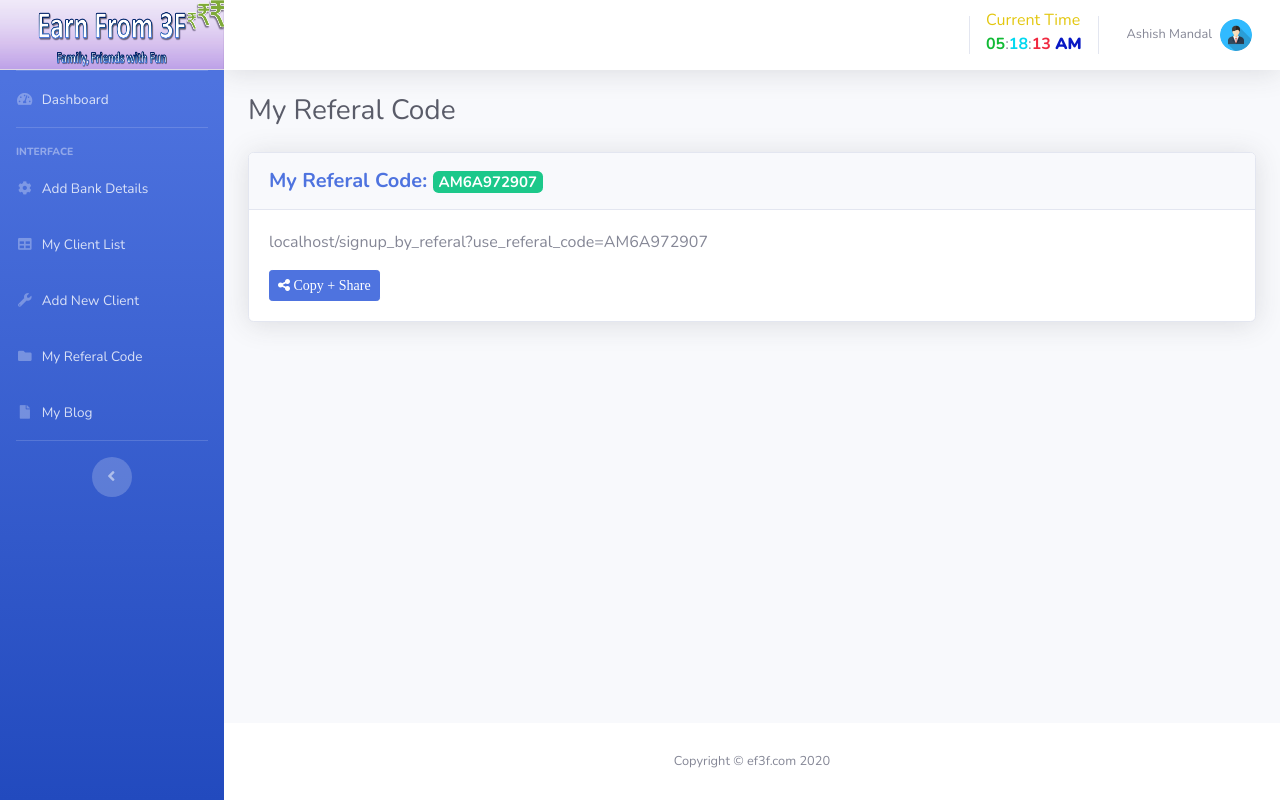
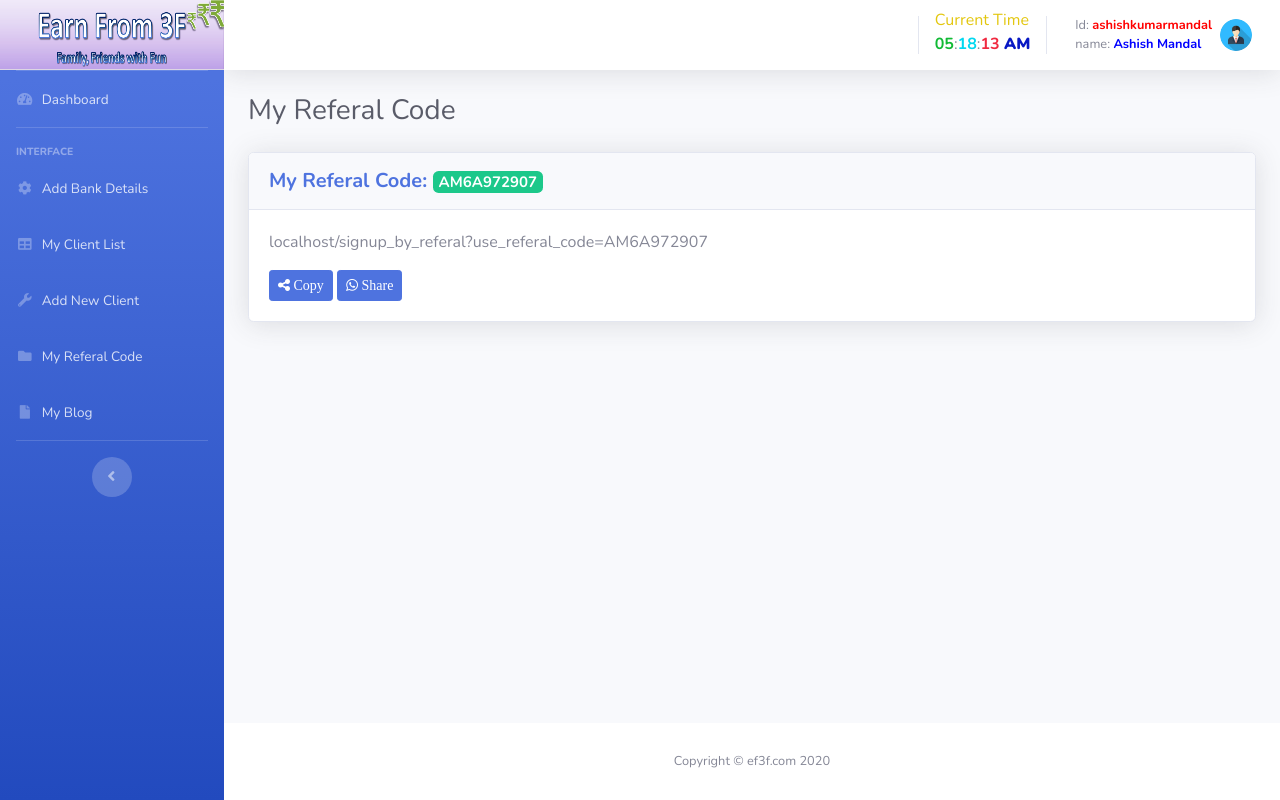
Before and after one commit to Ashish-Kumar-Mandal/ef3f, a Django app: page /client/my_referal_code in a window 1280 px wide. Run offline with Django 3.2, Linux system fonts and the light colour scheme; a user stored in the database is signed in; data comes from the database, SQL or seed files in the repository; both versions use the stored data as it was after the commit; some libraries are stand-ins or nearby versions.

Commit message:
add whatsapp share

```diff
--- a/templates/base.html
+++ b/templates/base.html
@@ -99,7 +99,7 @@
                         <!-- Nav Item - User Information -->
                         <li class="nav-item dropdown no-arrow">
                             <a class="nav-link dropdown-toggle" href="#" id="userDropdown" role="button" data-toggle="dropdown" aria-haspopup="true" aria-expanded="false">
-                                <span class="mr-2 d-none d-lg-inline text-gray-600 small">{{user.get_full_name}}</span>
+                                <span class="mr-2 d-none d-lg-inline text-gray-600 small">Id: <b style="color:#f00;">{{user.username}}</b><br>name: <b style="color:#00f;">{{user.get_full_name}}</b></span>
                                 <img class="img-profile rounded-circle" src="{% static 'images/userIcon.jfif' %}">
                             </a>
                             <!-- Dropdown - User Information -->
--- a/templates/client/share_referal_code.html
+++ b/templates/client/share_referal_code.html
@@ -3,8 +3,6 @@
 {% block body_titlle %}My Referal Code{% endblock body_titlle %}
 {% block css %}<style>
 #urlShare{
-    min-width: 500px;
-    overflow-x: scroll;
     border: none;
     outline: none;
     color: rgba(red, green, blue, alpha);
@@ -27,7 +25,8 @@
                 <div class="card-body text-justify">
                     <div>
                         <p id="urlShare">{{ request.get_host }}/signup_by_referal?use_referal_code={{my_referal_code}}</p>
-                        <button id="btnShare" class="btn btn-primary btn-sm"><i class="fa fa-share-alt"> Copy + Share</i></button>
+                        <button id="btnShare" class="btn btn-primary btn-sm"><i class="fa fa-share-alt"> Copy </i></button>
+                        <a href="whatsapp://send?text={{ request.get_host }}/signup_by_referal?use_referal_code={{my_referal_code}}"><i class="fa fa-whatsapp btn btn-primary btn-sm"> Share</i></a>
                         <span class="alert">Copied</span>
                     </div>
                 </div>
```
Also changed, not shown: db.sqlite3.
